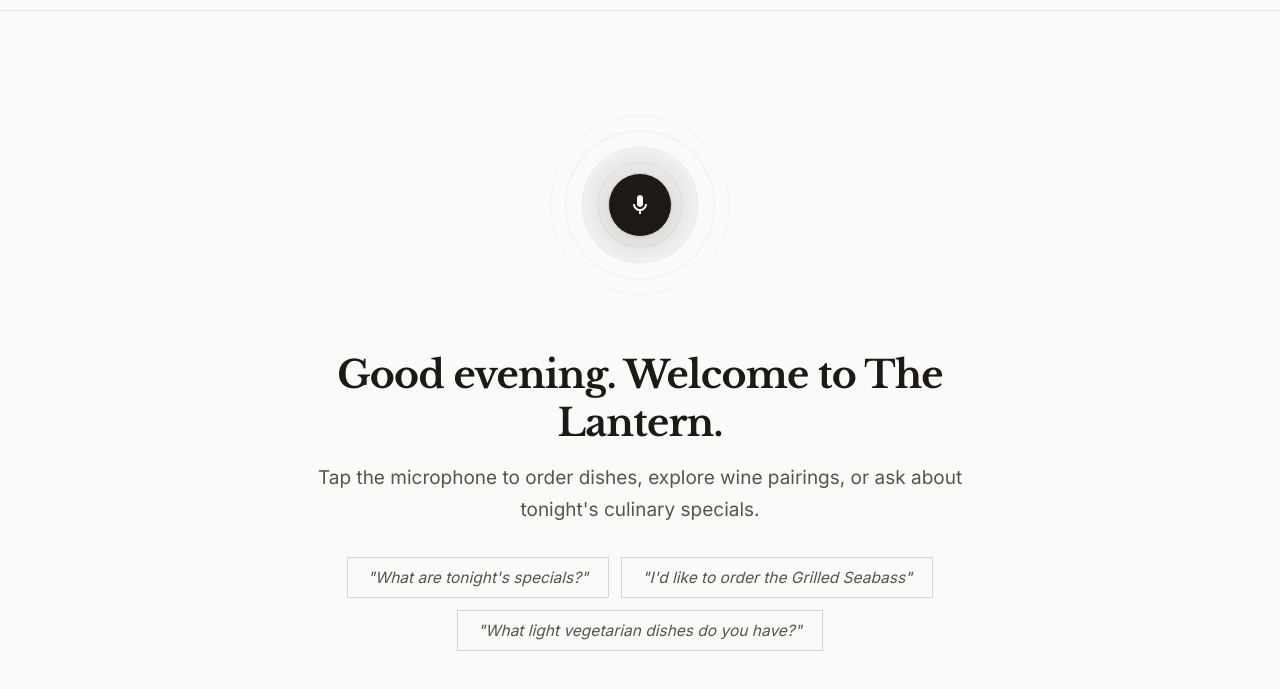
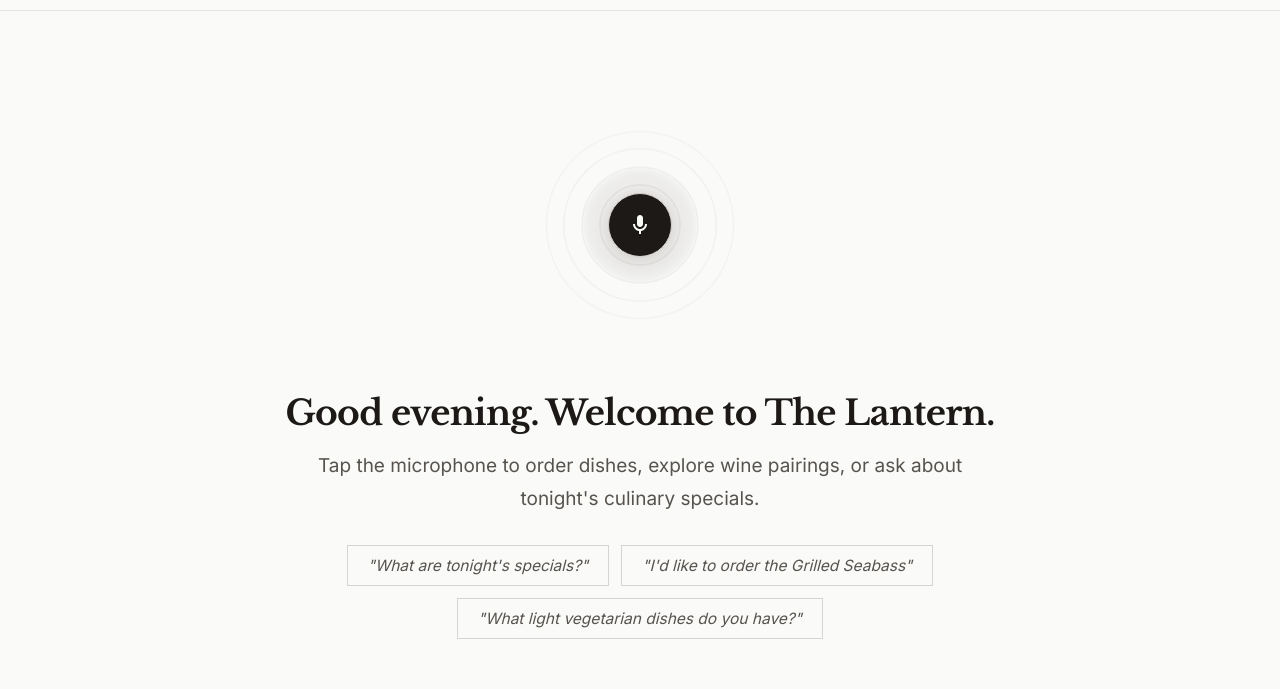
Before and after one commit to BennedictQuanTon/Team-Develarper---AssemblyAI---Voice-Agent-Hackathon, a website built with Vite: page frontend/index.html in a window 1280 px wide. Shown: the part 53-742 px from the top of the page. Built offline with nearby package versions, Linux system fonts and the light colour scheme.

Commit message:
update 4

```diff
--- a/frontend/index.html
+++ b/frontend/index.html
@@ -64,7 +64,7 @@
       <div class="guest-stage">
         <!-- Circular Tactile Microphone & Concentric Sound Stage -->
         <div class="orb-container">
-          <canvas id="orbCanvas" class="orb-canvas" width="280" height="280" aria-hidden="true"></canvas>
+          <canvas id="orbCanvas" class="orb-canvas" width="260" height="260" aria-hidden="true"></canvas>
           <button id="micBtn" class="apple-mic-btn" type="button" aria-label="Start speaking with waiter">
             <svg viewBox="0 0 24 24">
               <path d="M12 14c1.66 0 3-1.34 3-3V5c0-1.66-1.34-3-3-3S9 3.34 9 5v6c0 1.66 1.34 3 3 3z"/>
--- a/frontend/src/components/siri_orb.ts
+++ b/frontend/src/components/siri_orb.ts
@@ -14,6 +14,7 @@ export class AppleOrb {
   private animFrameId: number | null = null;
   private level: number = 0;
   private dataArray: Uint8Array<ArrayBuffer>;
+  private size: number = 260;
 
   constructor(canvas: HTMLCanvasElement) {
     this.canvas = canvas;
@@ -21,16 +22,19 @@ export class AppleOrb {
     if (!context) throw new Error("Canvas 2D context not available");
     this.ctx = context;
 
-    // Retina display resolution
+    this.dataArray = new Uint8Array(new ArrayBuffer(128));
+    this.updateSize();
+    this.startLoop();
+  }
+
+  private updateSize(): void {
     const dpr = window.devicePixelRatio || 1;
     const rect = this.canvas.getBoundingClientRect();
-    const size = rect.width || 220;
-    this.canvas.width = size * dpr;
-    this.canvas.height = size * dpr;
+    this.size = Math.round(rect.width) || 260;
+    this.canvas.width = Math.round(this.size * dpr);
+    this.canvas.height = Math.round(this.size * dpr);
+    this.ctx.setTransform(1, 0, 0, 1, 0, 0);
     this.ctx.scale(dpr, dpr);
-
-    this.dataArray = new Uint8Array(new ArrayBuffer(128));
-    this.startLoop();
   }
 
   public setMode(mode: OrbMode): void {
@@ -60,12 +64,16 @@ export class AppleOrb {
   }
 
   private draw(): void {
-    const width = 220;
-    const height = 220;
-    const centerX = width / 2;
-    const centerY = height / 2;
+    const dpr = window.devicePixelRatio || 1;
+    const expectedPx = Math.round(this.size * dpr);
+    if (this.canvas.width !== expectedPx || this.canvas.height !== expectedPx) {
+      this.updateSize();
+    }
 
-    this.ctx.clearRect(0, 0, width, height);
+    const centerX = this.size / 2;
+    const centerY = this.size / 2;
+
+    this.ctx.clearRect(0, 0, this.size, this.size);
 
     // 1. Compute acoustic energy from analyser
     let energy = 0.05;
@@ -86,12 +94,14 @@ export class AppleOrb {
     // Smooth lerp for buttery natural inertia
     this.level += (energy - this.level) * 0.22;
 
-    const baseRadius = 42;
-    const currentRadius = baseRadius * (1 + this.level * 0.65);
+    // Mic button is 64px diameter, radius is 32px
+    const micButtonRadius = 32;
+    const baseRadius = 40; // Starts right outside the mic button
+    const currentRadius = baseRadius * (1 + this.level * 0.5);
 
-    // 2. Soft core radial glow
+    // 2. Soft core radial glow perfectly centered behind mic button
     const gradient = this.ctx.createRadialGradient(
-      centerX, centerY, currentRadius * 0.1,
+      centerX, centerY, micButtonRadius * 0.7,
       centerX, centerY, currentRadius * 1.5
     );
 
@@ -108,28 +118,29 @@ export class AppleOrb {
       gradient.addColorStop(0.5, "rgba(120, 113, 108, 0.4)");
       gradient.addColorStop(1, "rgba(28, 25, 23, 0)");
     } else {
-      gradient.addColorStop(0, "rgba(214, 211, 209, 0.45)");
-      gradient.addColorStop(0.5, "rgba(168, 162, 158, 0.18)");
+      gradient.addColorStop(0, "rgba(214, 211, 209, 0.4)");
+      gradient.addColorStop(0.5, "rgba(168, 162, 158, 0.15)");
       gradient.addColorStop(1, "rgba(28, 25, 23, 0)");
     }
 
     this.ctx.fillStyle = gradient;
     this.ctx.beginPath();
-    this.ctx.arc(centerX, centerY, currentRadius * 1.35, 0, Math.PI * 2);
+    this.ctx.arc(centerX, centerY, currentRadius * 1.4, 0, Math.PI * 2);
     this.ctx.fill();
 
-    // 3. Vibrating Concentric Frequency Rings (Classic visualizer vibration)
+    // 3. Vibrating Concentric Frequency Rings - perfectly centered and evenly spaced
     const rings = 4;
     for (let r = 0; r < rings; r++) {
       const t = performance.now() / (650 - r * 80);
-      const wobble = 1 + this.level * (0.18 + r * 0.08) * Math.sin(t + r * 1.4);
+      const wobble = 1 + this.level * (0.12 + r * 0.05) * Math.sin(t + r * 1.4);
       this.ctx.beginPath();
-      const alpha = Math.max(0, 0.12 + this.level * 0.5 - r * 0.025);
+      const alpha = Math.max(0, 0.14 + this.level * 0.45 - r * 0.025);
       this.ctx.strokeStyle = this.mode === "speak"
         ? `rgba(101, 163, 13, ${alpha})`
         : `rgba(168, 162, 158, ${alpha})`;
-      this.ctx.lineWidth = 1.5 + this.level * 3.5;
-      this.ctx.arc(centerX, centerY, (baseRadius + r * 16) * wobble, 0, Math.PI * 2);
+      this.ctx.lineWidth = 1.5 + this.level * 2.5;
+      const ringRadius = (baseRadius + r * 18) * wobble;
+      this.ctx.arc(centerX, centerY, ringRadius, 0, Math.PI * 2);
       this.ctx.stroke();
     }
   }
--- a/frontend/src/styles/base.css
+++ b/frontend/src/styles/base.css
@@ -65,10 +65,10 @@ body {
 /* Application Content Area */
 .app-main {
   flex: 1;
-  max-width: 760px;
+  max-width: 980px;
   width: 100%;
   margin: 0 auto;
-  padding: var(--space-4) var(--space-2) var(--space-6);
+  padding: var(--space-4) var(--space-3) var(--space-6);
   display: flex;
   flex-direction: column;
 }
--- a/frontend/src/styles/components.css
+++ b/frontend/src/styles/components.css
@@ -76,8 +76,8 @@
 
 .orb-container {
   position: relative;
-  width: 220px;
-  height: 220px;
+  width: 260px;
+  height: 260px;
   display: flex;
   align-items: center;
   justify-content: center;
@@ -85,15 +85,20 @@
 }
 
 .orb-canvas {
-  width: 220px;
-  height: 220px;
-  border-radius: var(--radius-avatar);
+  position: absolute;
+  top: 0;
+  left: 0;
+  width: 260px;
+  height: 260px;
   pointer-events: none;
 }
 
-/* Rounded Tactile Microphone Button (Bo tròn chuẩn icon theo yêu cầu) */
+/* Rounded Tactile Microphone Button - Exactly concentric with orb visualizer */
 .apple-mic-btn {
   position: absolute;
+  top: 50%;
+  left: 50%;
+  transform: translate(-50%, -50%);
   width: 64px;
   height: 64px;
   border-radius: 50%; /* Bo tròn hoàn toàn */
@@ -105,19 +110,20 @@
   justify-content: center;
   cursor: pointer;
   box-shadow: 0 4px 16px rgba(28, 25, 23, 0.1);
-  transition: all 0.2s cubic-bezier(0.16, 1, 0.3, 1);
+  transition: transform 0.2s cubic-bezier(0.16, 1, 0.3, 1), background-color 0.2s ease, border-color 0.2s ease, box-shadow 0.2s ease;
   outline: none;
   z-index: 2;
+  padding: 0;
 }
 
 .apple-mic-btn:hover {
-  transform: scale(1.06);
+  transform: translate(-50%, -50%) scale(1.06);
   background-color: var(--content-secondary);
   border-color: var(--border-strong);
 }
 
 .apple-mic-btn:active {
-  transform: scale(0.94);
+  transform: translate(-50%, -50%) scale(0.94);
   background-color: var(--color-tertiary);
 }
 
@@ -156,11 +162,11 @@
    ============================================================ */
 .dialogue-stage {
   width: 100%;
-  max-width: 760px;
+  max-width: 920px;
   margin: 0 auto;
 }
 
-/* Welcome Card (Initial Greeting State) - Significantly enlarged per user request */
+/* Welcome Card (Initial Greeting State) - Single-line heading & enlarged typography */
 .welcome-card {
   display: flex;
   flex-direction: column;
@@ -168,15 +174,24 @@
   text-align: center;
   gap: 16px;
   padding: 0 var(--space-2);
+  width: 100%;
 }
 
 .welcome-title {
   font-family: var(--font-display);
-  font-size: 38px;
+  font-size: clamp(24px, 2.7vw, 36px);
   font-weight: 700;
   line-height: 1.25;
   letter-spacing: -0.02em;
   color: var(--content-primary);
+  white-space: nowrap; /* Bắt buộc hiển thị trên cùng một hàng theo yêu cầu */
+}
+
+@media (max-width: 768px) {
+  .welcome-title {
+    white-space: normal;
+    font-size: 26px;
+  }
 }
 
 .welcome-sub {
```
